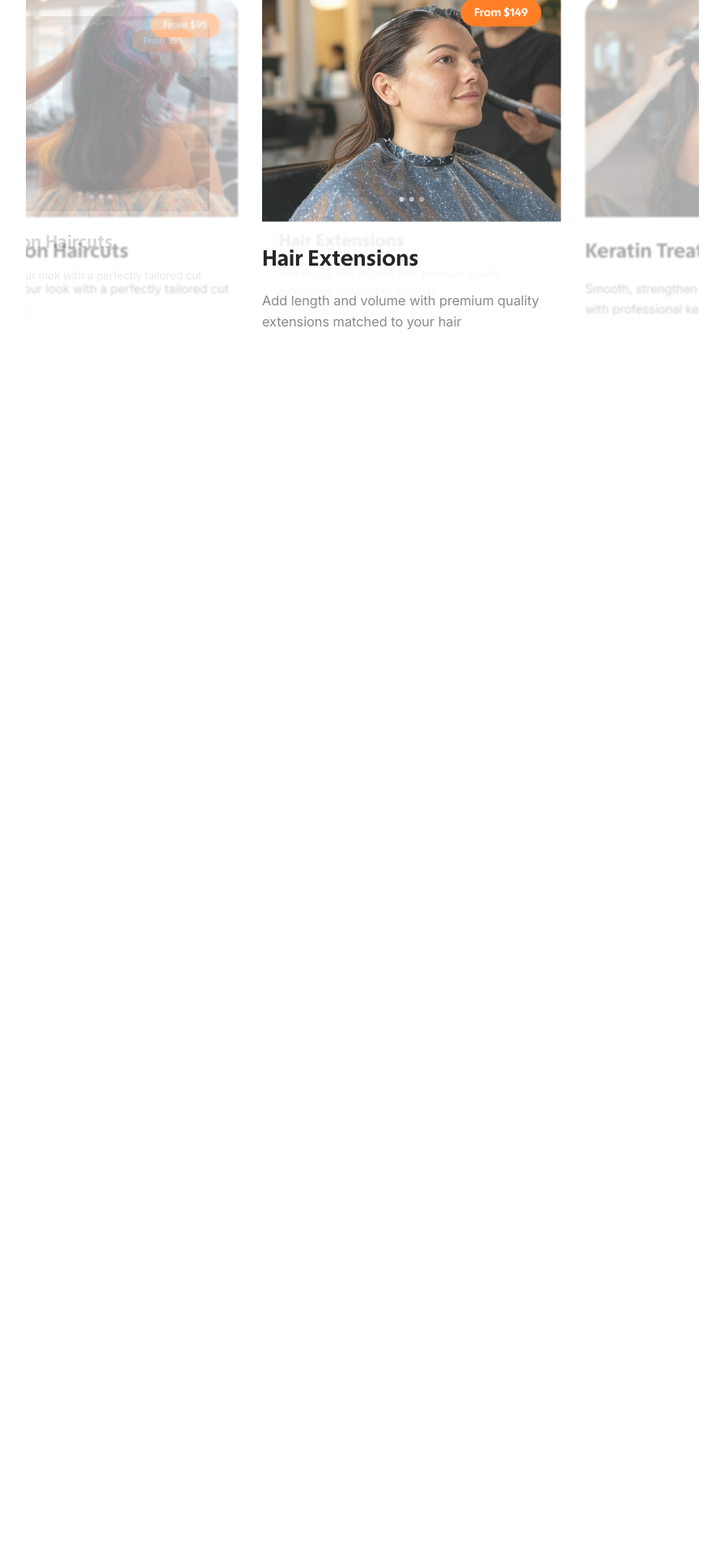
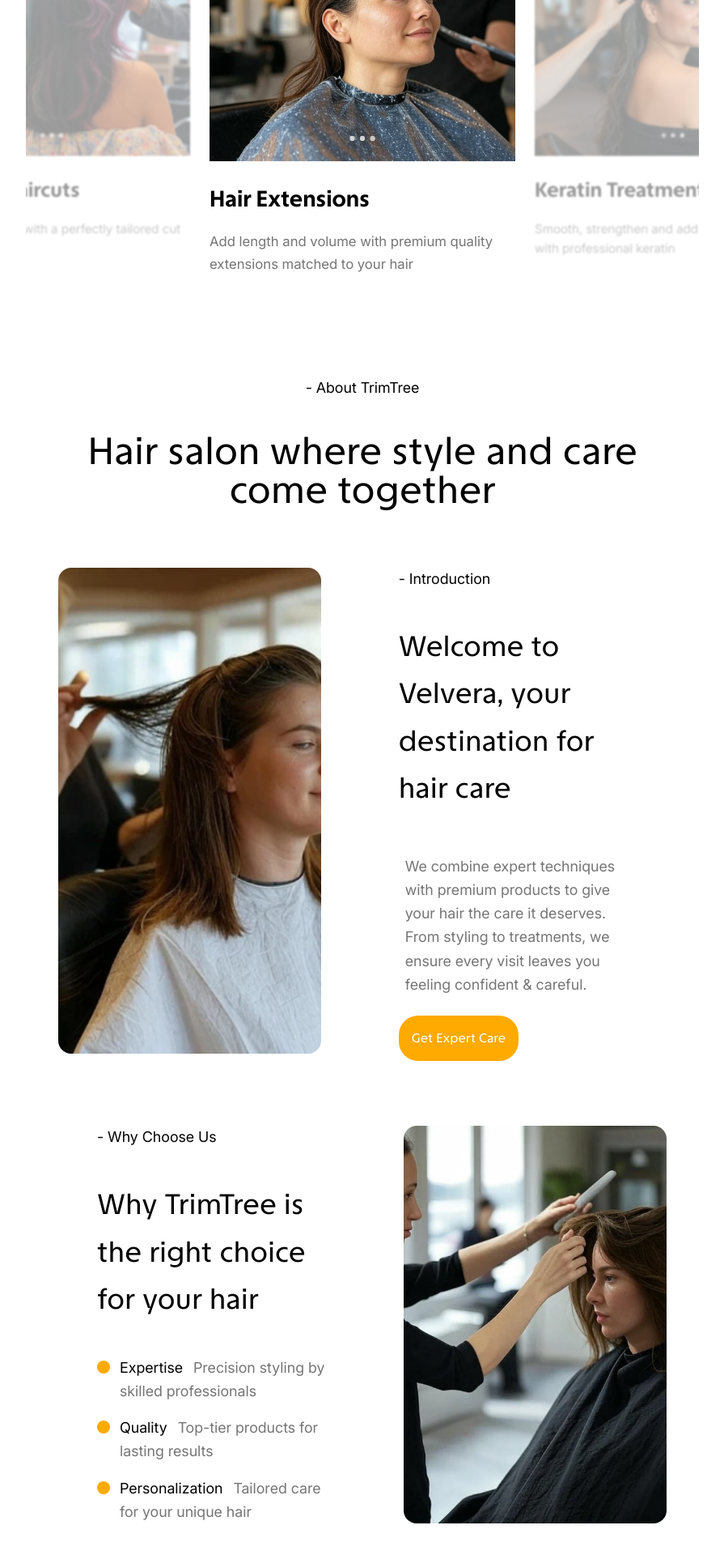
Before and after one commit to 0-mastermind/TrimTree, a Next.js app in the folder landingpage/: page / in a window 1280 px wide. Shown: the part 3880-5800 px from the top of the page at 81% size, without its empty margins (192-1087 px from the left). Before the commit the page ends 4341 px from the top, so only its background shows below. Built offline with nearby package versions, Linux system fonts and the light colour scheme.

Commit message:
added : about section

```diff
--- a/landingpage/src/app/page.tsx
+++ b/landingpage/src/app/page.tsx
@@ -1,3 +1,4 @@
+import About from "@/components/about/About";
 import HeroSection from "@/components/hero/HeroSection";
 import OurWork from "@/components/our-work/OurWork";
 import ServicesSlider from "@/components/services/servicesSlider";
@@ -10,6 +11,7 @@ export default function Home() {
         <HeroSection />
         <OurWork />
         <ServicesSlider />
+        <About />
       </AppProvider>
     </div>
   );
--- /dev/null
+++ b/landingpage/src/components/about/About.tsx
@@ -0,0 +1,23 @@
+import AboutCard1 from "./AboutCard1";
+import AboutCard2 from "./AboutCard2";
+
+const About = () => {
+  return (
+    <div className="w-full flex flex-col justify-center items-center my-8 sm:my-12 md:my-16 lg:my-20 px-4 sm:px-6 md:px-8 lg:px-12 xl:px-16">
+      <div className="w-full max-w-7xl">
+        <h6 className="text-center text-lg text-[var(--text-primary)] font-secondary capitalize">
+        - About TrimTree
+      </h6>
+      <h1 className="my-10 text-4xl md:text-5xl max-w-[700px] text-center mx-auto text-[var(--text-primary)]">
+        Hair salon where style and care come together
+      </h1>
+      </div>
+      <div className="md:w-full xl:max-w-7xl mt-4 sm:mt-6 md:mt-8 flex flex-col gap-12 sm:gap-16 md:gap-20">
+        <AboutCard1 />
+        <AboutCard2 />
+      </div>
+    </div>
+  );
+};
+
+export default About;
--- /dev/null
+++ b/landingpage/src/components/about/AboutCard1.tsx
@@ -0,0 +1,28 @@
+const  AboutCard1 = () => {
+  return (
+    <div className="w-full flex lg:flex-row flex-col gap-6 md:gap-8 lg:gap-10 xl:gap-12">
+      <div className="w-full">
+        <img
+          src="/images/about/about1.webp"
+          alt=""
+          className="rounded-2xl w-full h-full object-cover min-h-[300px] max-h-[400px] lg:min-h-[400px] lg:max-h-[600px]"
+        />
+      </div>
+      <div className="w-full flex flex-col justify-center items-start px-4 sm:px-6 lg:px-8 xl:px-12">
+        <h6 className="text-left text-sm sm:text-base md:text-lg text-[var(--text-primary)] font-secondary capitalize">
+          - Introduction
+        </h6>
+        <h1 className="my-4 sm:my-6 md:my-8 lg:my-10 text-3xl lg:text-4xl xl:text-4xl text-left text-[var(--text-primary)] font-light leading-relaxed">
+          Welcome to Velvera, your destination for hair care
+        </h1>
+        <p className="text-left mt-2 sm:mt-3 font-secondary px-1 sm:px-2 text-[var(--text-gray-light)] text-lg  md:text-lg leading-relaxed">
+          We combine expert techniques with premium products to give your hair the care it deserves. From styling to treatments, we ensure every visit leaves you feeling confident & careful.
+        </p>
+        <button className="bg-[var(--bg-primary)] text-sm sm:text-sm md:text-base lg:text-md p-2.5 sm:p-3 md:p-4 text-white rounded-3xl mt-3 sm:mt-4 md:mt-6 hover:opacity-90 transition-opacity">
+          Get Expert Care
+        </button>
+      </div>
+    </div>
+  );
+};
+export default AboutCard1;
--- /dev/null
+++ b/landingpage/src/components/about/AboutCard2.tsx
@@ -0,0 +1,52 @@
+const AboutCard2 = () => {
+  const features = [
+    {
+      title: "Expertise",
+      description: "Precision styling by skilled professionals",
+    },
+    {
+      title: "Quality",
+      description: "Top-tier products for lasting results",
+    },
+    {
+      title: "Personalization",
+      description: "Tailored care for your unique hair",
+    },
+  ];
+  return (
+    <div className="w-full flex flex-col-reverse lg:flex-row  gap-6 md:gap-8 lg:gap-10 xl:gap-12">
+      <div className="w-full flex flex-col justify-center items-start px-4 sm:px-6 lg:px-8 xl:px-12">
+        <h6 className="text-left text-sm sm:text-base md:text-lg text-[var(--text-primary)] font-secondary capitalize">
+          - Why Choose Us
+        </h6>
+        <h1 className="my-4 sm:my-6 md:my-8 lg:my-10 text-3xl lg:text-4xl xl:text-4xl text-left text-[var(--text-primary)] font-light leading-relaxed">
+          Why TrimTree is the right choice for your hair
+        </h1>
+        <div className="space-y-4">
+          {features.map((feature, index) => (
+            <div key={index} className="flex items-start gap-3">
+              <div className="bg-[var(--bg-primary)] h-4 w-4 rounded-full flex-shrink-0 mt-1.5"></div>
+              <div>
+                <span className="text-md sm:text-base md:text-lg text-[var(--text-primary)] font-secondary capitalize">
+                  {feature.title}
+                </span>
+                <span className="sm:mt-3 font-secondary px-1 sm:px-2 text-[var(--text-gray-light)] text-md sm:text-base md:text-lg leading-relaxed">
+                  {" "}
+                  {feature.description}
+                </span>
+              </div>
+            </div>
+          ))}
+        </div>
+      </div>
+      <div className="w-full">
+        <img
+          src="/images/about/about2.avif"
+          alt=""
+          className="rounded-2xl w-full h-full object-cover min-h-[300px] max-h-[400px] lg:min-h-[400px] lg:max-h-[600px]"
+        />
+      </div>
+    </div>
+  );
+};
+export default AboutCard2;
--- a/landingpage/src/components/services/servicesSlider.tsx
+++ b/landingpage/src/components/services/servicesSlider.tsx
@@ -102,7 +102,7 @@ export default function ServicesSlider() {
   };
 
   return (
-    <div className="w-full px-6 mt-50">
+    <div className="w-full px-6">
       <div className="max-w-7xl mx-auto">
         <motion.div
           className="text-center mb-12"
@@ -110,12 +110,12 @@ export default function ServicesSlider() {
           animate={{ opacity: isVisible ? 1 : 0, y: isVisible ? 0 : -20 }}
           transition={{ duration: 0.5, ease: [0.25, 0.1, 0.25, 1] }}
         >
-          <h1 className="text-6xl capitalize text-center dark:text-[var(--text-white)]">
-            Expert premium services
-          </h1>
-           <h1 className="text-6xl capitalize text-center dark:text-[var(--text-white)]">
-             tailored for you
-          </h1>
+          <h6 className="text-center text-lg text-[var(--text-primary)] font-secondary capitalize">
+        - Services
+      </h6>
+      <h1 className="my-10 text-4xl md:text-5xl max-w-[700px] text-center mx-auto text-[var(--text-primary)]">
+        Expert premium hair services tailored for you
+      </h1>
         </motion.div>
         <div
           className="relative overflow-hidden"
```
Also changed, not shown: landingpage/public/images/about/about1.webp (added), landingpage/public/images/about/about2.avif (added).
